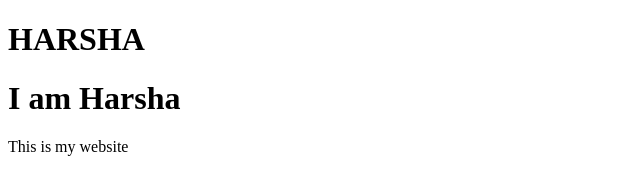
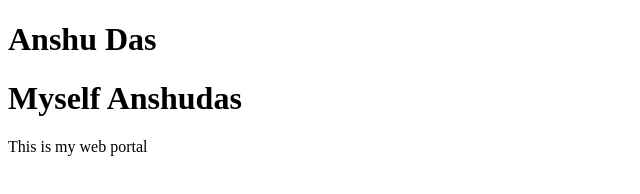
Before and after one commit to anshudas17/ci-cd-, a plain HTML site: page index.html in a window 1280 px wide. Shown: the whole page, without its empty margins (0-640 px from the left). Drawn offline with Linux system fonts and the light colour scheme.

Commit message:
ci-cd files

```diff
--- a/index.html
+++ b/index.html
@@ -2,10 +2,10 @@
    <html>
    <head>
        <title>Building CI/CD</title>
-	<h1>HARSHA</h1>
+	<h1>Anshu Das</h1>
    </head>
    <body>
-       <h1>I am Harsha</h1>
-       <p>This is my website</p>
+       <h1>Myself Anshudas</h1>
+       <p>This is my web portal</p>
    </body>
    </html>
```
Also changed, not shown: 1 other file.
